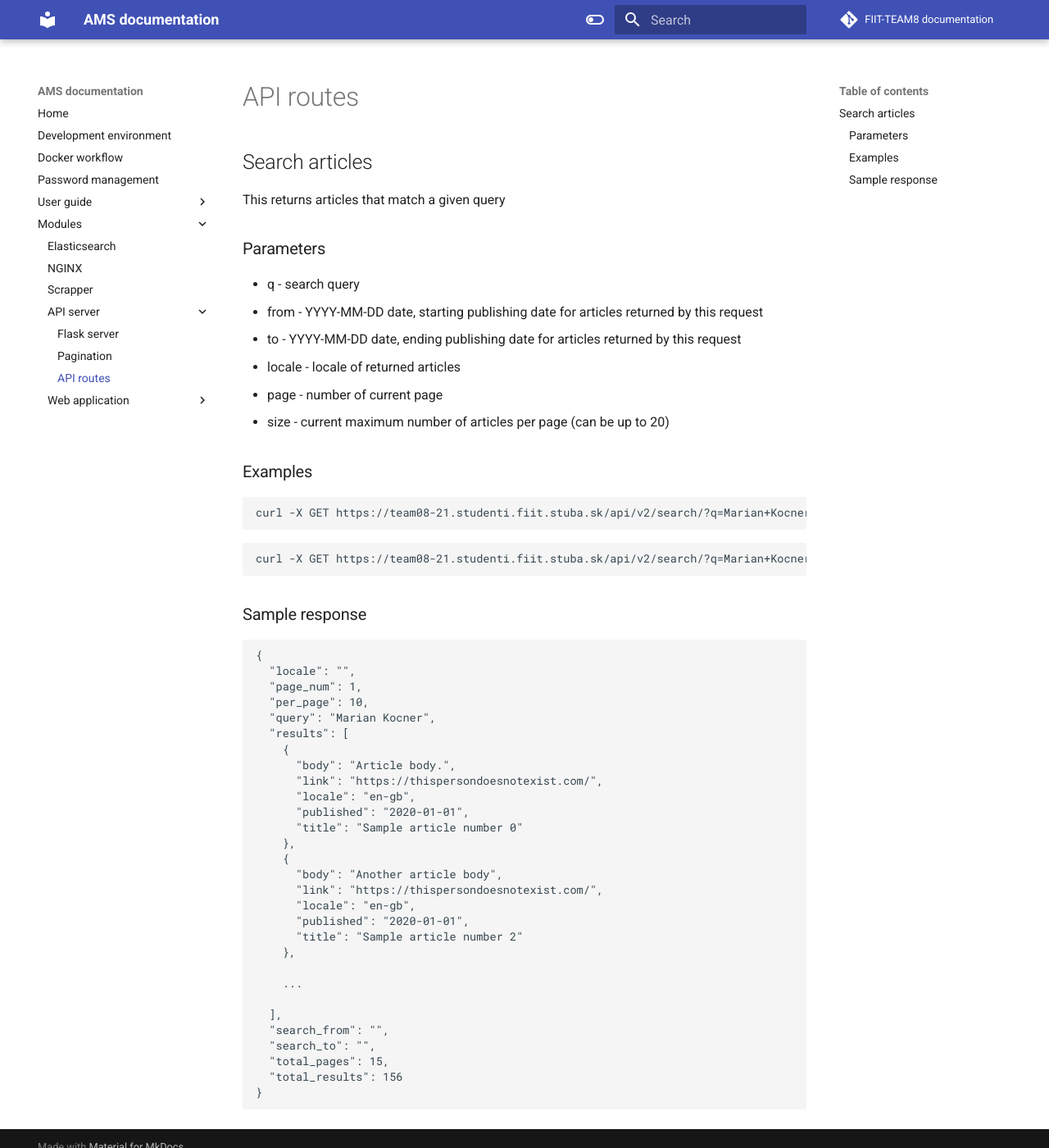
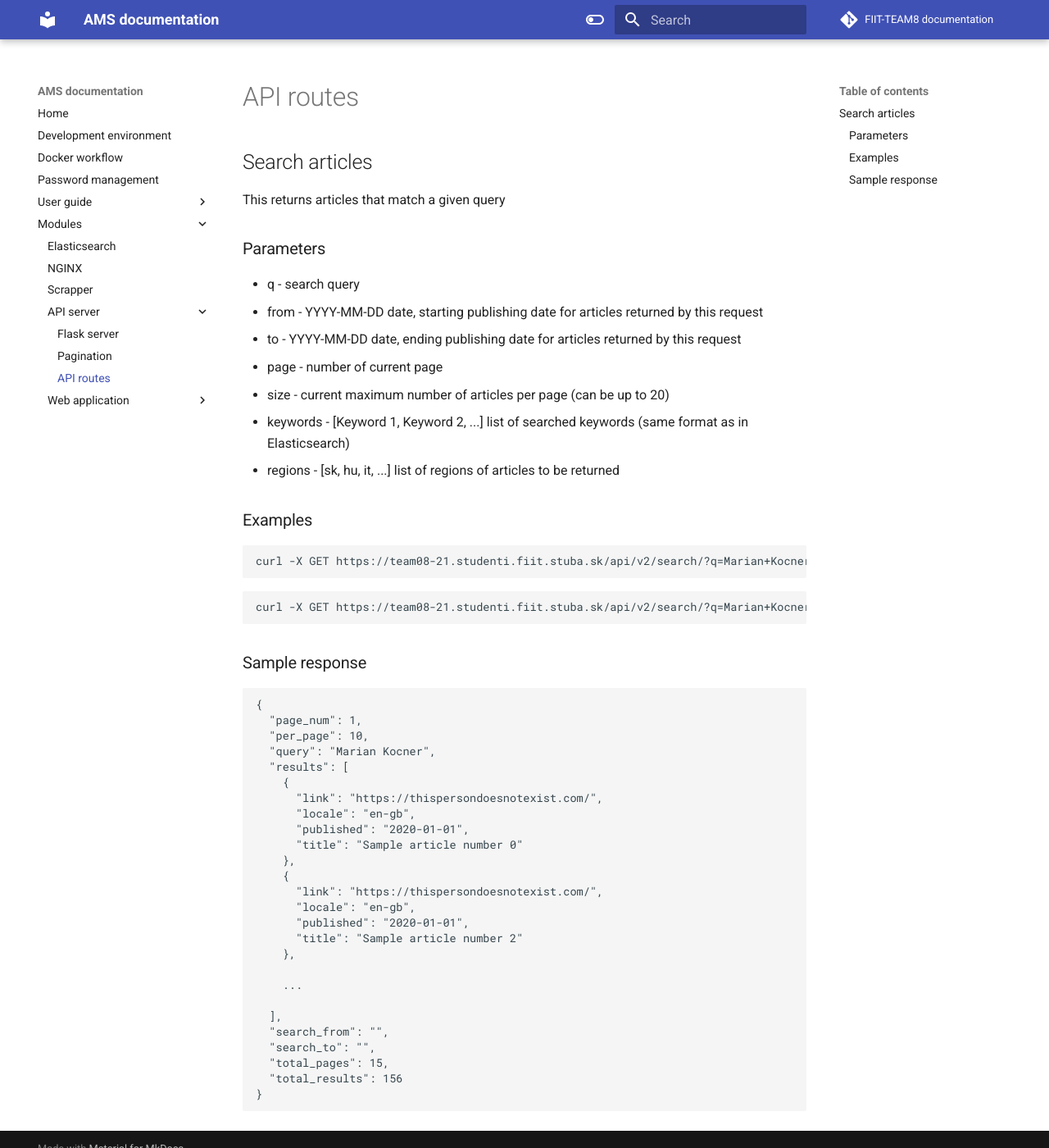
Before and after one commit to FIIT-TEAM8/team_documentation, an MkDocs documentation site: the page built from docs/modules/API server/routes.md, in a window 1280 px wide and 1400 px high. Shown: the whole window at 82% size. Built offline with MkDocs 1.6.1 and Material for MkDocs 9.7.7, drawn with Linux system fonts in a browser that asks for light colours; comment, search, counter and statistics services are not loaded.

Commit message:
Update routes.md

````diff
--- a/docs/modules/API server/routes.md
+++ b/docs/modules/API server/routes.md
@@ -9,9 +9,10 @@ This returns articles that match a given query
 * q - search query
 * from - YYYY-MM-DD date, starting publishing date for articles returned by this request
 * to - YYYY-MM-DD date, ending publishing date for articles returned by this request
-* locale - locale of returned articles
 * page - number of current page
 * size - current maximum number of articles per page (can be up to 20)
+* keywords - [Keyword 1, Keyword 2, ...] list of searched keywords (same format as in Elasticsearch)
+* regions - [sk, hu, it, ...] list of regions of articles to be returned
 
 ### Examples
 
@@ -19,27 +20,24 @@ This returns articles that match a given query
 curl -X GET https://team08-21.studenti.fiit.stuba.sk/api/v2/search/?q=Marian+Kocner
 ```
 ```
-curl -X GET https://team08-21.studenti.fiit.stuba.sk/api/v2/search/?q=Marian+Kocner&locale=en-gb&from=2020-01-01&to=2021-01-01&page=2&size=10
+curl -X GET https://team08-21.studenti.fiit.stuba.sk/api/v2/search/?q=Marian+Kocner&from=2020-01-01&to=2021-01-01&page=2&size=10
 ```
 
 ### Sample response
 
 ```
 {
-  "locale": "",
   "page_num": 1,
   "per_page": 10,
   "query": "Marian Kocner",
   "results": [
     {
-      "body": "Article body.",
       "link": "https://thispersondoesnotexist.com/",
       "locale": "en-gb",
       "published": "2020-01-01",
       "title": "Sample article number 0"
     },
     {
-      "body": "Another article body",
       "link": "https://thispersondoesnotexist.com/",
       "locale": "en-gb",
       "published": "2020-01-01",
````
